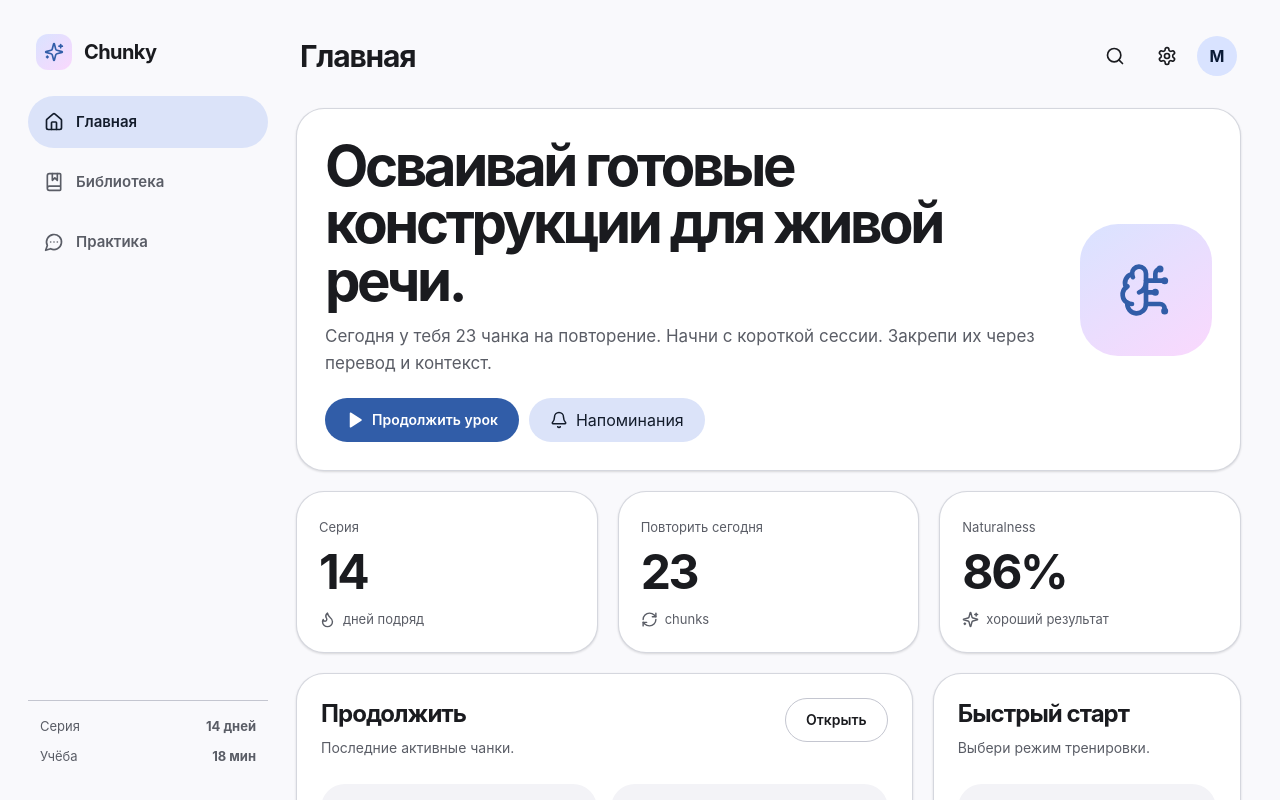
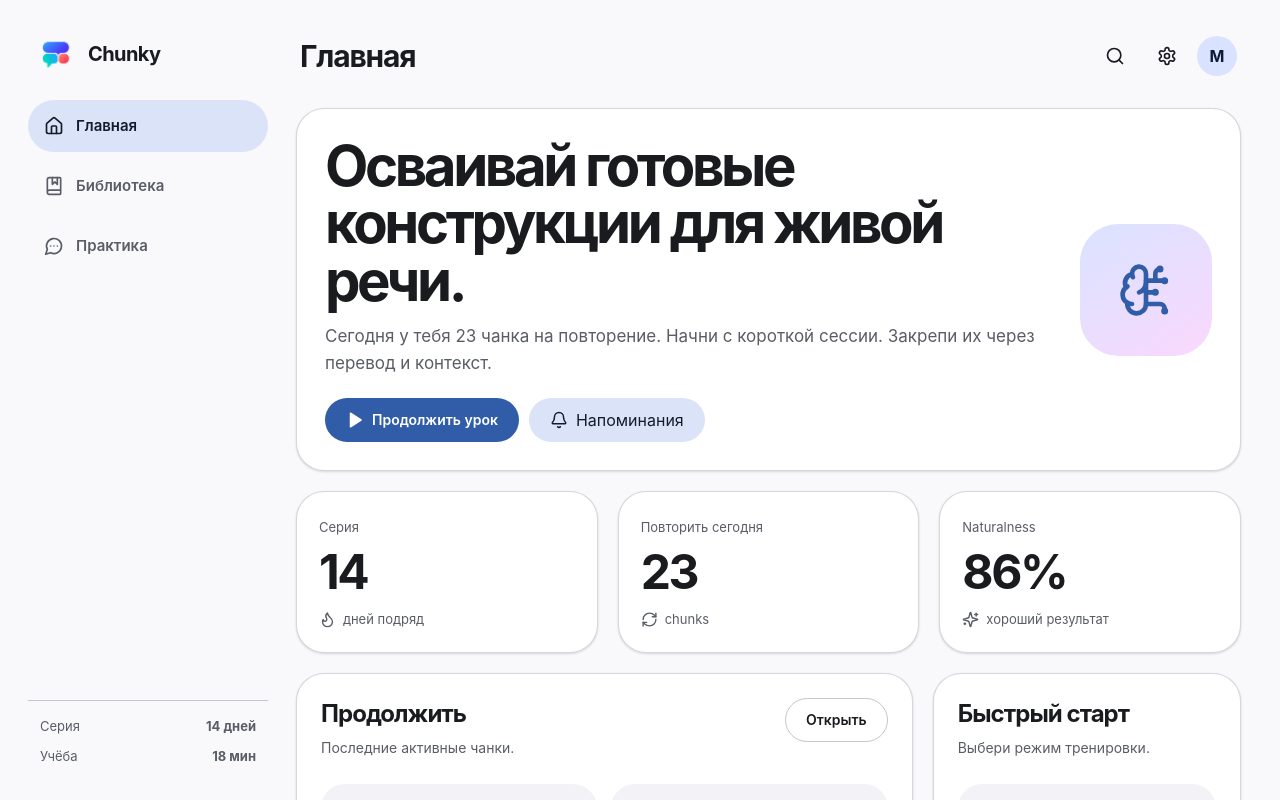
Before and after one commit to tashckinov/Chunky, a React (Vite) app in the folder apps/web/: page / in a window 1280 px wide. Shown: the top 800 px of the page. Built offline with nearby package versions, Linux system fonts and the light colour scheme; no server answers.

Commit message:
ui: replace brand icon with Chunky logo

```diff
--- a/apps/web/src/components/layout/app-shell.tsx
+++ b/apps/web/src/components/layout/app-shell.tsx
@@ -1,4 +1,4 @@
-import { BookMarked, Home, MessageCircleMore, Search, Settings, Sparkles } from "lucide-react"
+import { BookMarked, Home, MessageCircleMore, Search, Settings } from "lucide-react"
 import { NavLink, Outlet, useLocation } from "react-router-dom"
 
 import { Button } from "@/components/ui/button"
@@ -24,7 +24,7 @@ export function AppShell() {
     <div className="app-shell">
       <aside className="sidebar" aria-label="Основная навигация">
         <div className="brand">
-          <span className="brand-mark"><Sparkles size={20} /></span>
+          <img className="brand-logo" src="/chunky-logo.png" alt="" width="40" height="40" />
           <strong>Chunky</strong>
         </div>
         <nav className="nav-list">
--- a/apps/web/src/index.css
+++ b/apps/web/src/index.css
@@ -44,7 +44,7 @@ button { cursor: pointer; }
 .app-shell { width: 100%; max-width: var(--app-max-width); min-height: 100vh; margin-inline: auto; display: grid; grid-template-columns: 248px minmax(0, 1fr); gap: 24px; padding: 24px; }
 .sidebar { position: sticky; top: 24px; align-self: start; min-height: calc(100vh - 48px); display: flex; flex-direction: column; gap: 22px; padding: 6px 4px 4px; }
 .brand { display: flex; align-items: center; gap: 12px; padding: 4px 8px; }
-.brand-mark { width: 36px; height: 36px; border-radius: 12px; display: grid; place-items: center; color: var(--primary); background: linear-gradient(135deg, var(--primary-container), var(--tertiary-container)); }
+.brand-logo { width: 40px; height: 40px; flex: 0 0 auto; object-fit: contain; }
 .brand strong { display: block; font-size: 20px; line-height: 1.15; letter-spacing: -.03em; }
 .nav-list { display: flex; flex-direction: column; gap: 8px; }
 .nav-item { min-height: 52px; padding: 0 16px; display: flex; align-items: center; gap: 12px; border-radius: 999px; color: var(--muted-foreground); font-size: 15px; font-weight: 600; transition: background .15s ease, color .15s ease; }
```
Also changed, not shown: apps/web/public/chunky-logo.png (added).
